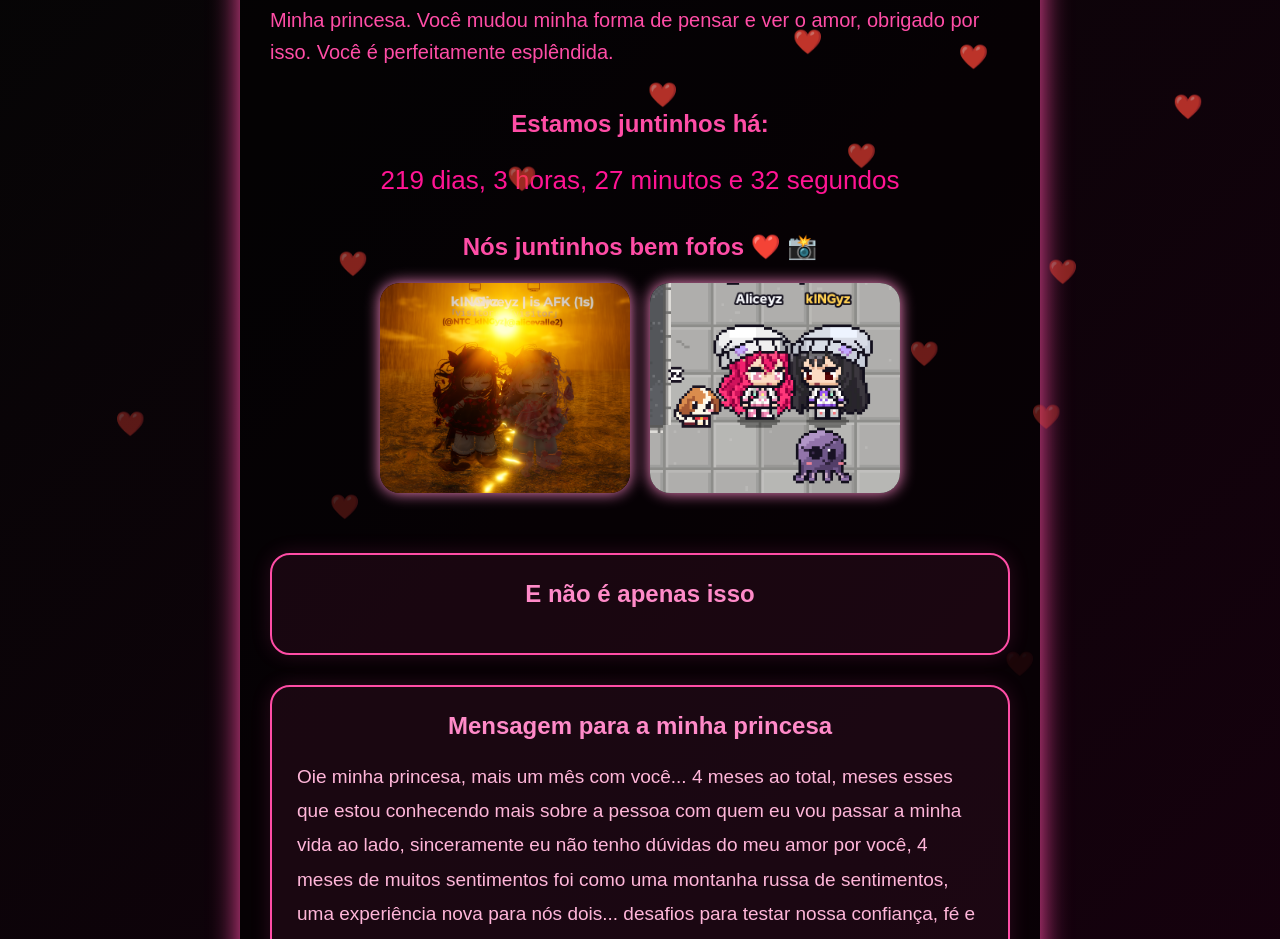
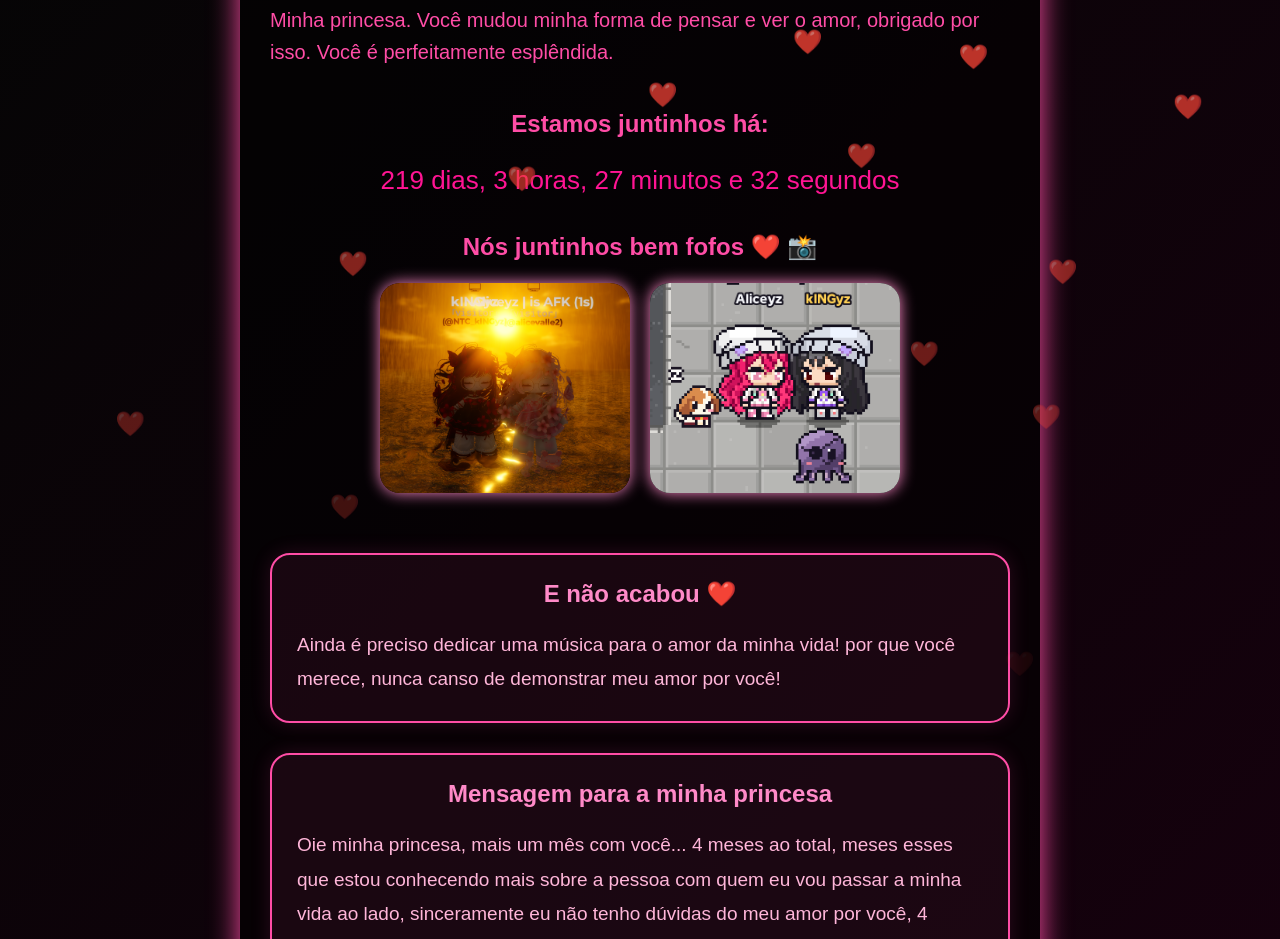
Before and after one commit to kINGG00/presente-alice, a plain HTML site: page index.html in a window 1280 px wide. Shown: the part 150-1089 px from the top of the page. Drawn offline with Linux system fonts and the light colour scheme.

Commit message:
Update index.html

```diff
--- a/index.html
+++ b/index.html
@@ -148,8 +148,8 @@
                 <img src="foto2.png" alt="Nossa foto 2" class="foto-casal">
             </div>
             <div class="caixa-texto">
-                <h2>E não é apenas isso</h2>
-                <p> </p>
+                <h2>E não acabou ❤️ </h2>
+                <p> Ainda é preciso dedicar uma música para o amor da minha vida! por que você merece, nunca canso de demonstrar meu amor por você! </p>
             </div>
         </div>
 
```
